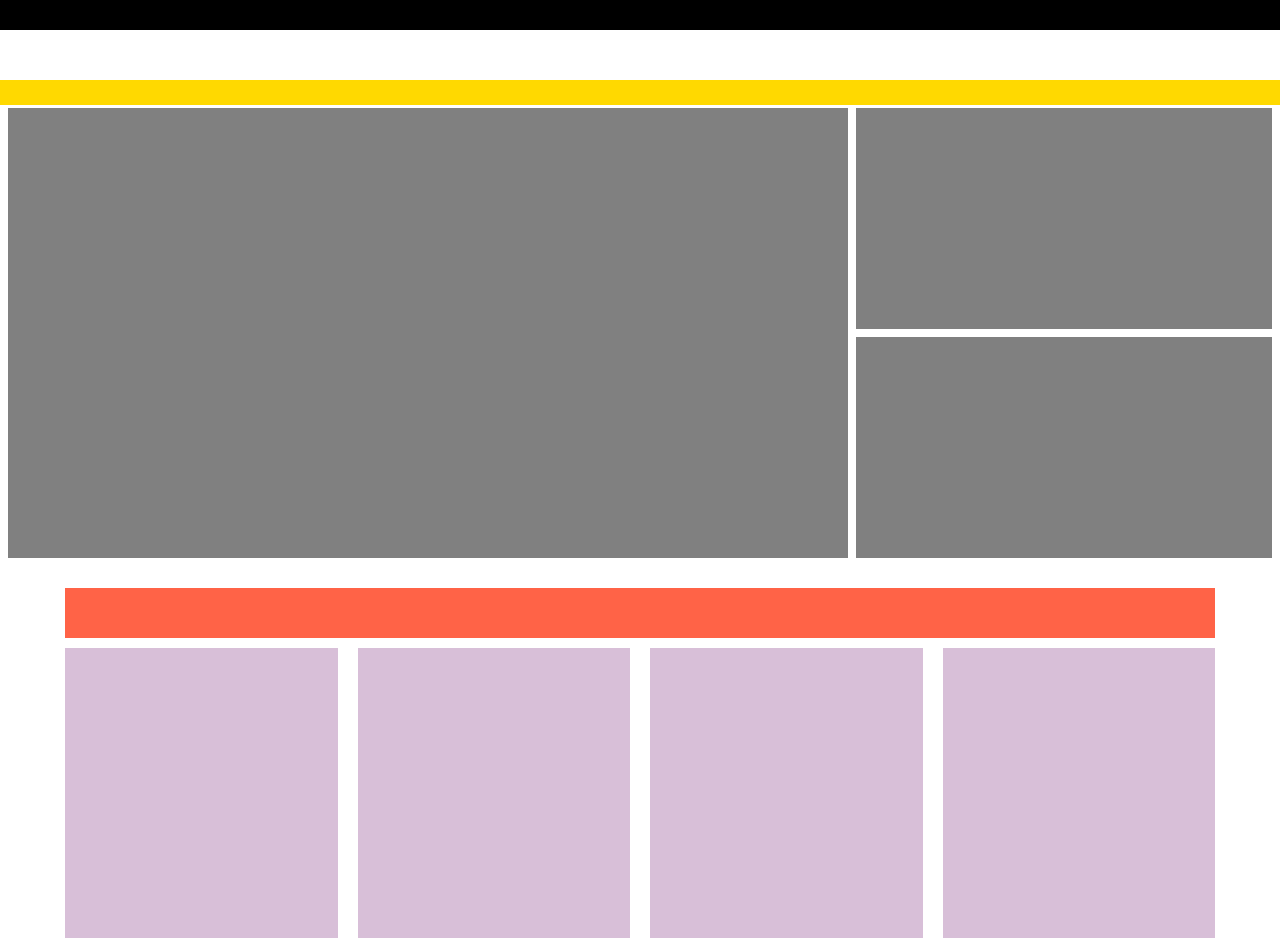
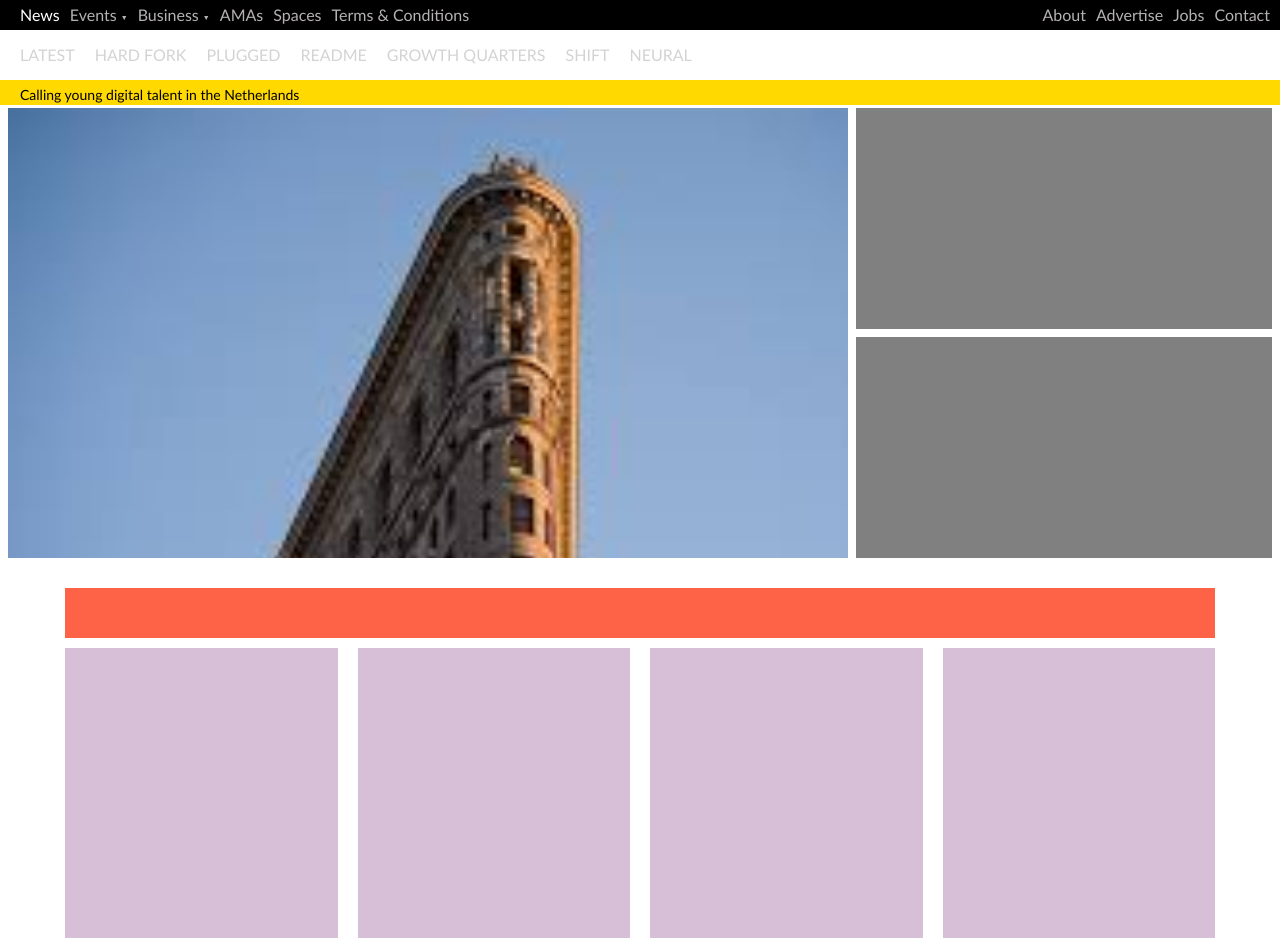
Before and after one commit to mathpianop/the-next-web, a plain HTML site: page index.html in a window 1280 px wide. Shown: the top 941 px of the page. Drawn offline with Linux system fonts and the light colour scheme.

Commit message:
Styled navbars

```diff
--- a/index.html
+++ b/index.html
@@ -12,9 +12,35 @@
         <div class="logo"></div>
         <div class="logo-shifter"></div>
       </div>
-      <nav class="nav1"></nav>
-      <nav class="nav2"></nav>
-      <div class="netherlands"></div>
+      <nav class="nav1">
+        <ul class="secondary-group-links">
+          <li><a class="nav1-link">About</a></li><!--
+          --><li><a class="nav1-link">Advertise</a></li><!--
+          --><li><a class="nav1-link">Jobs</a></li><!--
+          --><li><a class="nav1-link">Contact</a></li>
+
+        </ul>
+        <ul class="primary-group-links">
+          <li><a class="news-link">News</a></li><!--
+          --><li><a class="nav1-link">Events <span>▼</span></a></li><!--
+          --><li><a class="nav1-link">Business <span>▼</span></a></li><!--
+          --><li><a class="nav1-link">AMAs</a></li><!--
+          --><li><a class="nav1-link">Spaces</a></li><!--
+          --><li><a class="nav1-link">Terms & Conditions</a></li>
+        </ul>
+      </nav>
+      <nav class="nav2">
+        <ul class="nav2-links">
+          <li><a>LATEST</a></li><!--
+          --><li><a>HARD FORK</a></li><!--
+          --><li><a>PLUGGED</a></li><!--
+          --><li><a>README</a></li><!--
+          --><li><a>GROWTH QUARTERS</a></li><!--
+          --><li><a>SHIFT</a></li><!--
+          --><li><a>NEURAL</a></li>
+        </ul>
+      </nav>
+      <a class="netherlands"><span>Calling young digital talent in the Netherlands</span></a>
     </header>
     <section class="hero-articles">
       <div class="main-hero-article"></div>
--- a/style.css
+++ b/style.css
@@ -17,9 +17,12 @@ time, mark, audio, video {
 	font-size: 100%;
 	font: inherit;
   vertical-align: baseline;
-
+  font-family: 'Gill Sans', 'Gill Sans MT', Calibri, 'Trebuchet MS', sans-serif;
 }
 
+a {
+  cursor: pointer;
+}
 
 
 
@@ -32,16 +35,74 @@ header {
 .nav1 {
   height: 30px;
   background-color: black;
+  line-height: 30px;
+  font-weight: 200;
+}
+
+.primary-group-links {
+  vertical-align: middle;
+  margin-left: 20px;
+}
+
+.nav1 li {
+  display: inline-block;
+  list-style: none;
+  margin-right: 10px;
+
+}
+
+.news-link {
+  color: #fff;
+  cursor: pointer;
+}
+
+.nav1-link {
+  color: #b6b2b2;
+  cursor: pointer;
+
+}
+
+.nav1-link span {
+  font-size: 7px;
+  vertical-align: middle;
+}
+
+.secondary-group-links {
+  float: right;
+  margin-right: ;
 }
 
 .nav2 {
   height: 50px;
+  line-height: 50px;
   background-color: white;
+  color: lightgray;
+  font-weight: 300;
+}
+
+.nav2-links {
+  vertical-align: middle;
+  margin-left: 20px;
+}
+
+.nav2 li {
+  display: inline-block;
+  margin-right: 20px;
 }
 
 .netherlands {
+  display: block;
   height: 25px;
+  line-height: 25px;
+  width: 100%;
   background-color: #ffd900;
+}
+
+.netherlands span {
+  padding-left: 20px;
+  font-weight: 200;
+  font-size: 14px;
+  vertical-align: middle;
 }
 
 .hero-articles {
@@ -60,6 +121,9 @@ header {
   background-color: gray;
   grid-column: 1 / 3;
   grid-row: span 2;
+  background-image: url("images/wall.jpg");
+  background-repeat: no-repeat;
+  background-size: 1000px;
 }
 
 .secondary-hero-article {
```
Also changed, not shown: images/parrot.jpg (added), images/wall.jpg (added).
